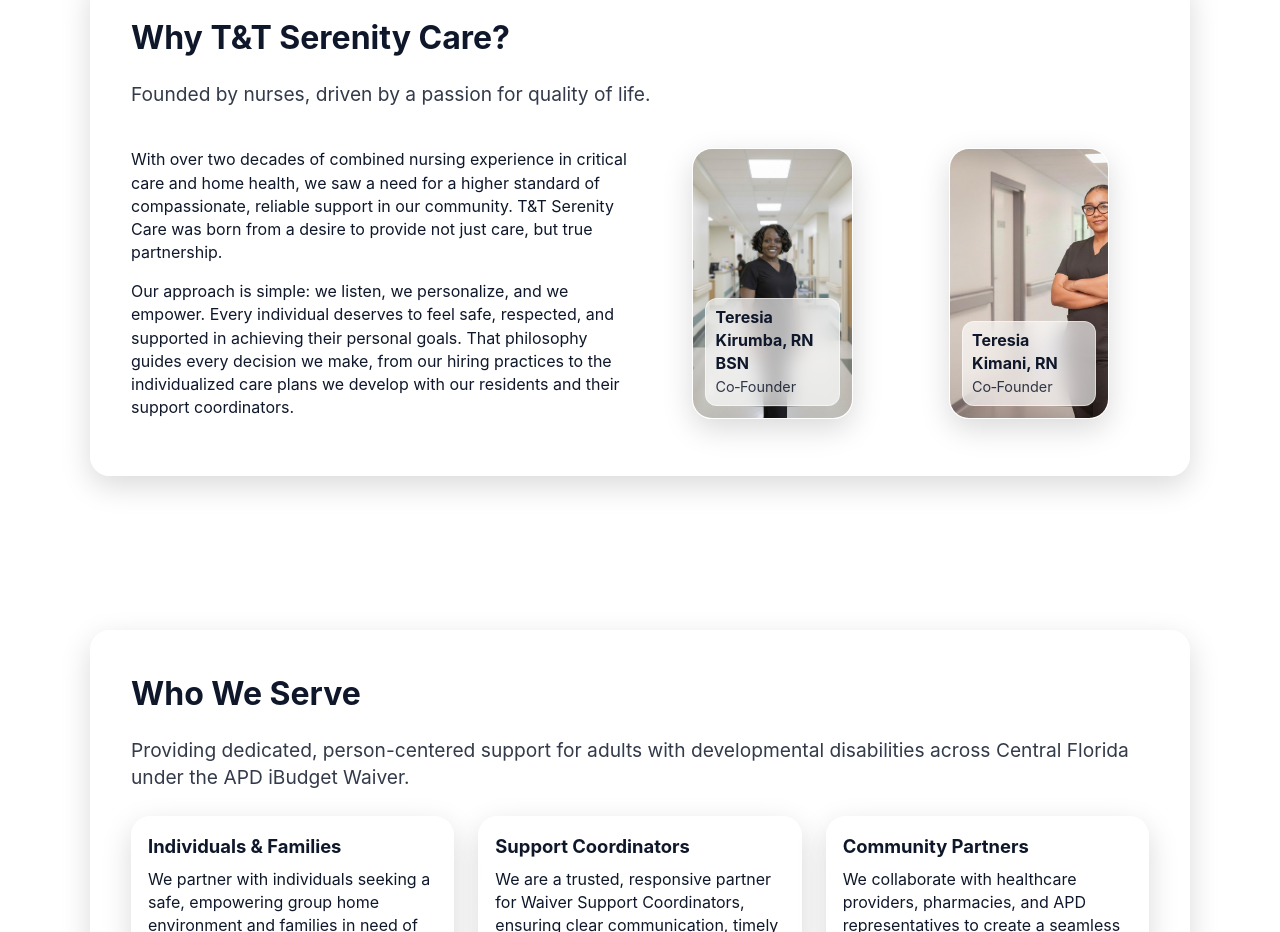
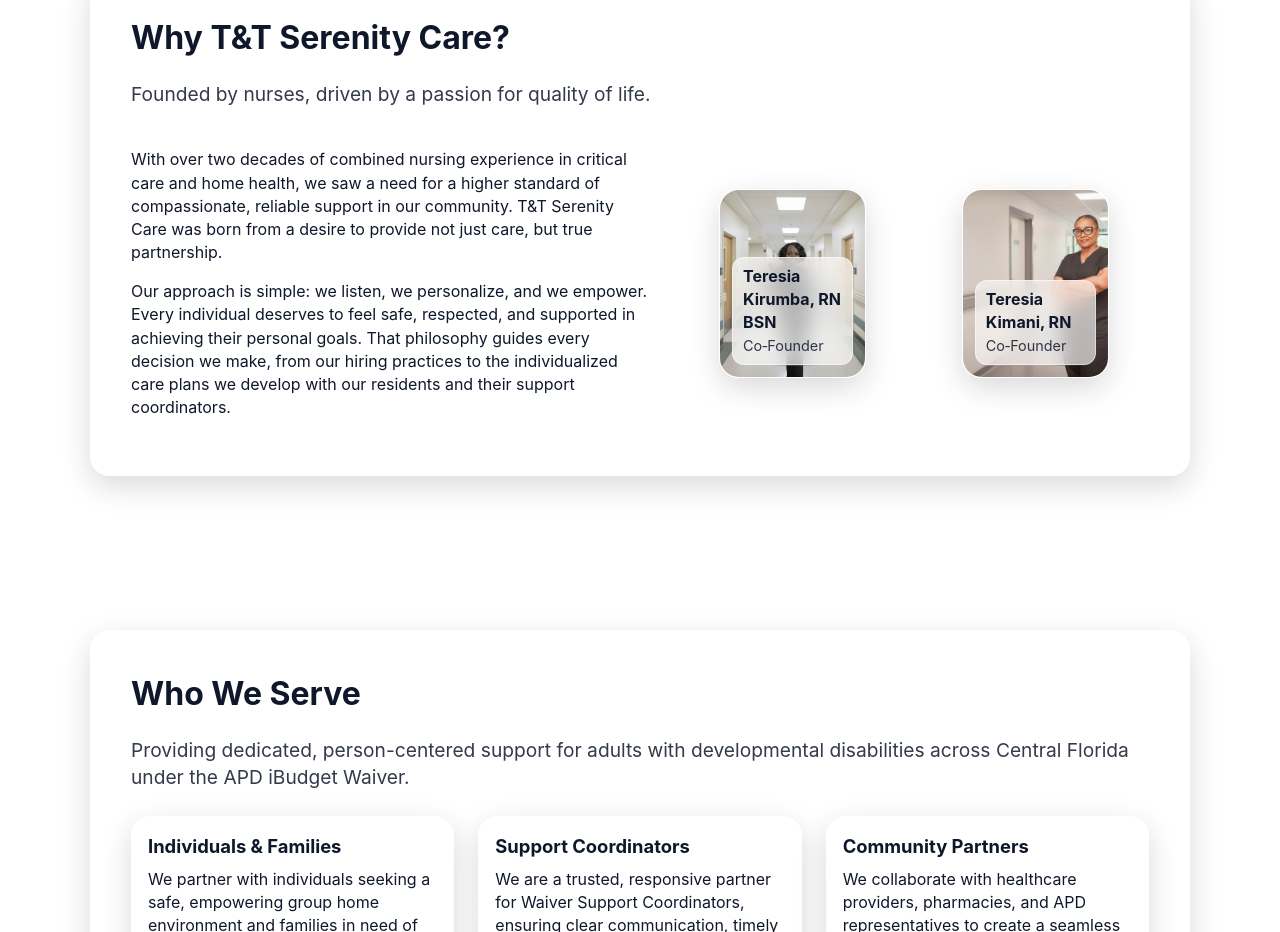
Before and after one commit to codeAmani-Solutions/serenity-preview, a plain HTML site: page index.html in a window 1280 px wide. Shown: the part 1420-2352 px from the top of the page. Drawn offline with Linux system fonts and the light colour scheme.

Commit message:
Update index.html

```diff
--- a/index.html
+++ b/index.html
@@ -90,8 +90,21 @@
   .mobile-panel .link{ display:block; padding:14px 16px; text-decoration:none; color:inherit; border-bottom:1px solid rgba(0,0,0,0.06); background: var(--glass-bg-light); -webkit-backdrop-filter: blur(18px) saturate(160%); backdrop-filter: blur(18px) saturate(160%); }
   .mobile-panel .link:last-child{ border-bottom:none; }
 
+  /* Why Us Section Layout */
+  .why-us-grid {
+    margin-top: 1.5rem;
+    display: grid;
+    align-items: center;
+    gap: 2rem;
+  }
+  @media (min-width: 900px) {
+    .why-us-grid {
+      grid-template-columns: 1.1fr 1fr;
+    }
+  }
+
   /* Founders responsive gallery */
-  .founders-grid{ display:grid; gap:clamp(0.75rem,2vw,1rem); grid-template-columns: repeat(auto-fit, minmax(240px, 1fr)); align-items:stretch; }
+  .founders-grid{ display:grid; gap:clamp(0.75rem,2vw,1rem); grid-template-columns: 1fr 1fr; align-items:stretch; }
   .founder-card{ position:relative; border-radius: var(--radius); overflow:hidden; }
   .founder-photo{ width:100%; height:100%; aspect-ratio: 3/4; object-fit:cover; object-position: 50% 35%; transform:translateZ(0); transition: transform .5s ease; }
   .founder-card:nth-child(2) .founder-photo{ object-position: 50% 30%; }
@@ -205,7 +218,7 @@
       <div class="glass" style="padding:clamp(2rem,4vw,2.5rem)">
         <h2>Why T&T Serenity Care?</h2>
         <p class="subtitle">Founded by nurses, driven by a passion for quality of life.</p>
-        <div style="display:grid; gap:1.5rem; grid-template-columns: repeat(auto-fit, minmax(280px, 1fr)); margin-top:1.5rem;">
+        <div class="why-us-grid">
 
           <!-- Text content was missing here -->
           <div>
```
